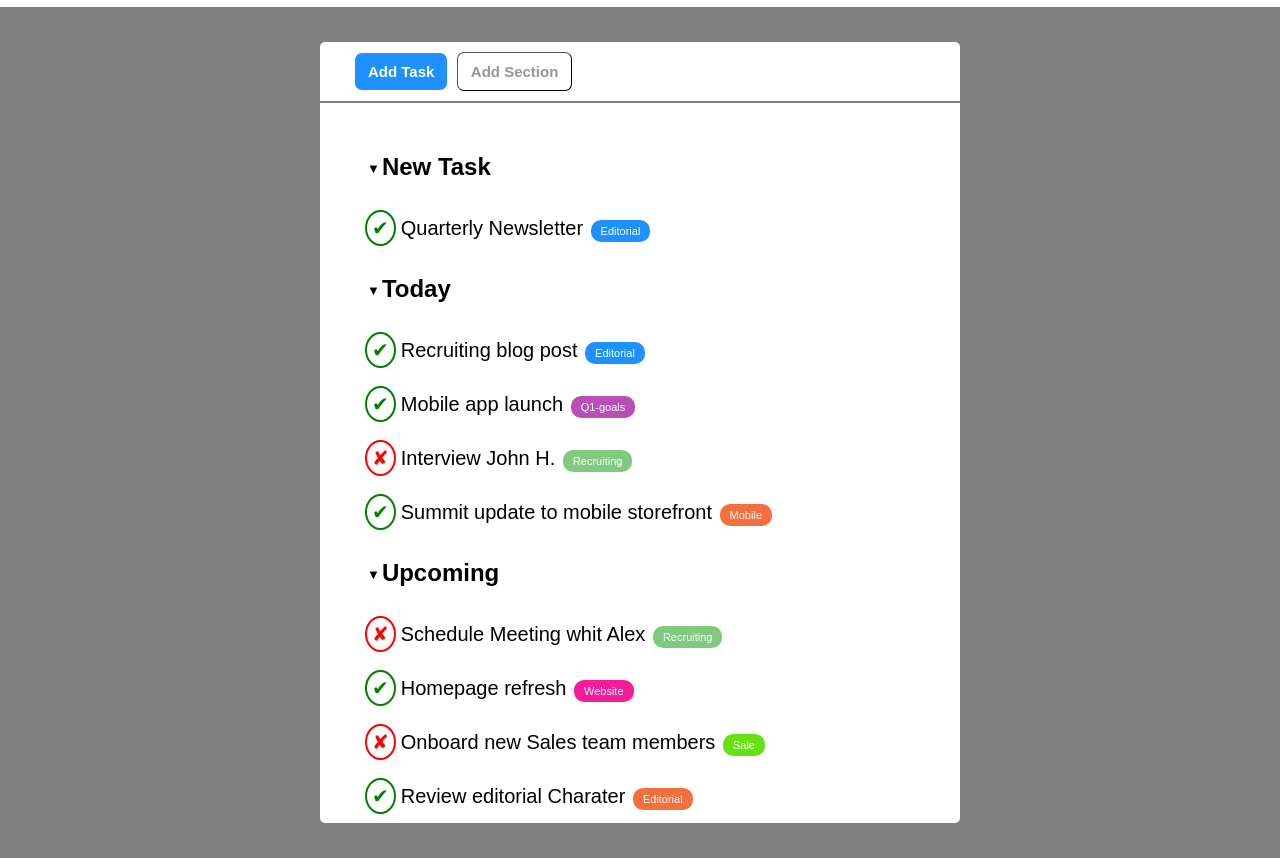
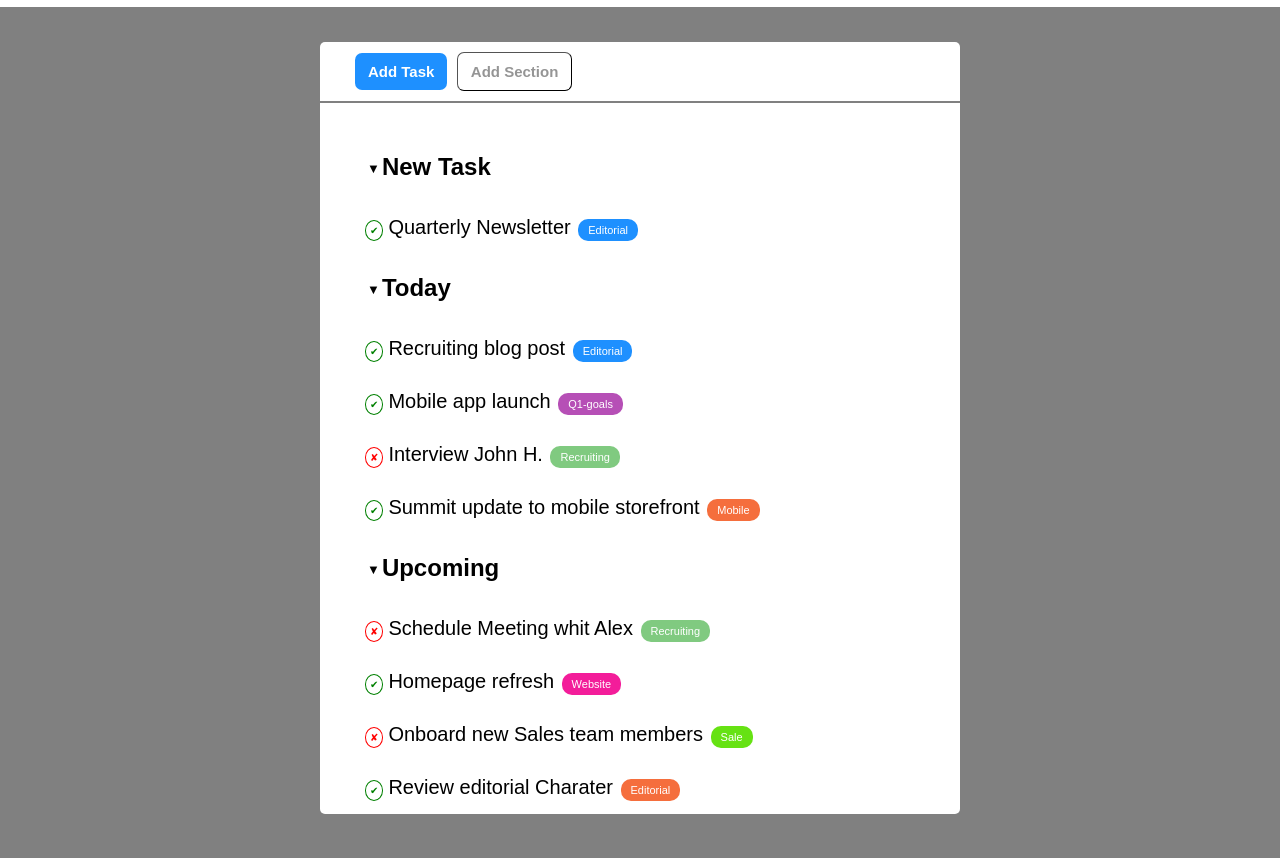
Before and after one commit to MarcoCalabretta1988/html-css-toboolist, a plain HTML site: page index.html in a window 1280 px wide. Shown: the part 78-936 px from the top of the page. Drawn offline with Linux system fonts and the light colour scheme.

Commit message:
marker style fixed

```diff
--- a/css/style.css
+++ b/css/style.css
@@ -39,6 +39,7 @@ button{
 }
 
 /* LIST STYLE */
+
 ul{
     list-style-type: none;
 }
@@ -50,6 +51,7 @@ ul{
 }
 
 /* MARKER STYLE */
+
 .arrow-layout{
     font-size: 13px;
     vertical-align: middle;
@@ -58,18 +60,20 @@ ul{
 
 .v-layout{
     color: green;
-    border: 2px green solid;
-    padding: 5px;
+    border: 1px green solid;
+    padding: 4px;
     border-radius: 50%;
     margin-right: 5px;
+    font-size: 10px;
 }
 
 .x-layout{
     color: red;
-    border: 2px red solid;
-    padding: 5px;
+    border: 1px red solid;
+    padding: 4px;
     border-radius: 50%;
     margin-right: 5px;
+    font-size: 10px;
 }
 
 
```
